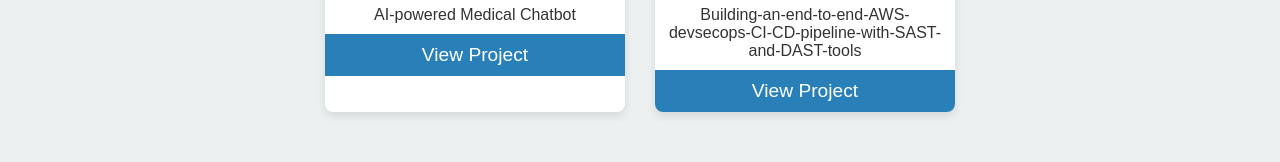
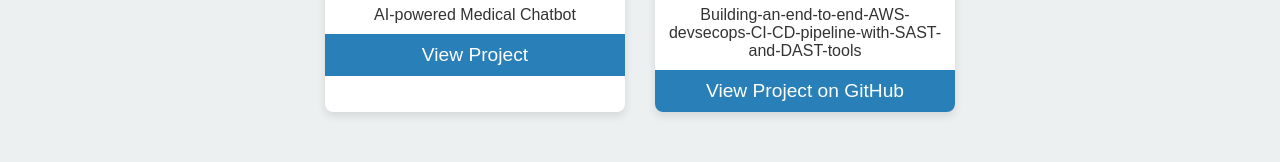
Before and after one commit to neel329/my-portfolio1, a plain HTML site: page index.html in a window 1280 px wide. Shown: the part 1375-1537 px from the top of the page. Drawn offline with Linux system fonts and the light colour scheme.

Commit message:
Updated portfolio

```diff
--- a/index.html
+++ b/index.html
@@ -48,7 +48,10 @@
                 <img src="https://www.xenonstack.com/hs-fs/hubfs/devsecops-pipeline-aws.png?width=1280&height=720&name=devsecops-pipeline-aws.png" alt="Project 2">
                 <h3>Project 2</h3>
                 <p>Building-an-end-to-end-AWS-devsecops-CI-CD-pipeline-with-SAST-and-DAST-tools</p>
-                <button onclick="window.open('https://github.com/neel329/Building-an-end-to-end-AWS-devsecops-CI-CD-pipeline-with-SAST-and-DAST-tools', '_blank')">View Project</button>
+                <button onclick="window.location.href='https://github.com/neel329/Building-an-end-to-end-AWS-devsecops-CI-CD-pipeline-with-SAST-and-DAST-tools'">
+    View Project on GitHub
+</button>
+
             </div>
         </div>
     </section>
```
